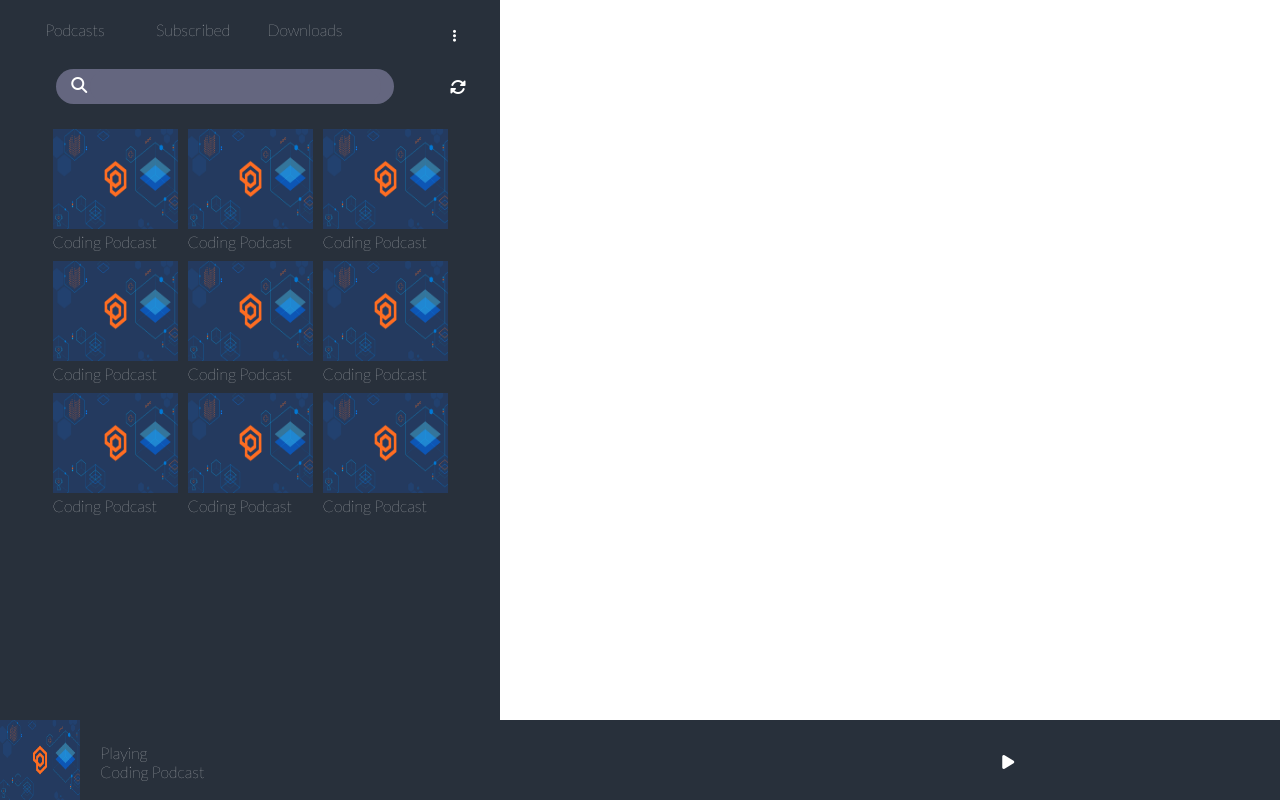
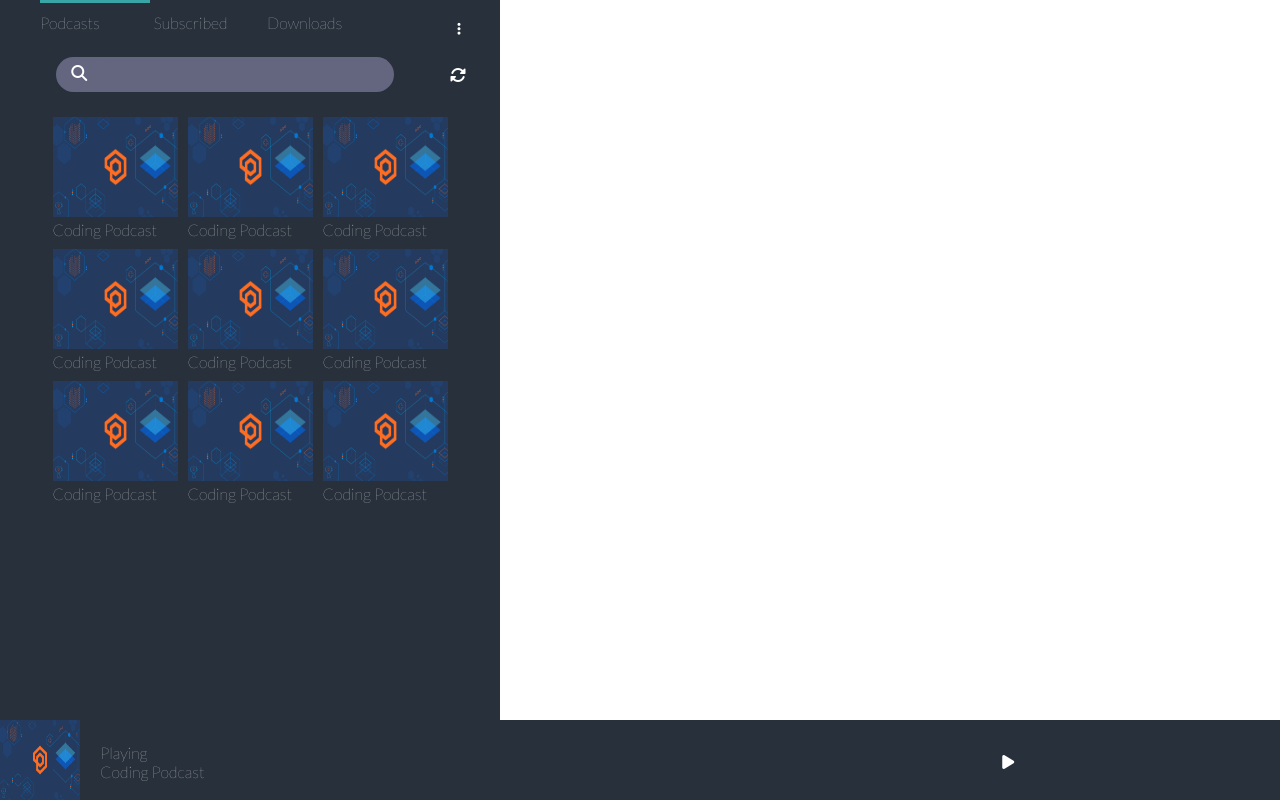
Before and after one commit to cjislegit/PodVana, a PHP site: page / in a window 1280 px wide. Run offline with PHP 8.4, Linux system fonts and the light colour scheme; some libraries are stand-ins or nearby versions.

Commit message:
Removed nav top padding of 10 and add ul padding of 10

```diff
--- a/index.html
+++ b/index.html
@@ -16,9 +16,9 @@
     <header>
       <nav>
         <ul>
-          <li><a href="">Podcasts</a></li>
-          <li><a href="">Subscribed</a></li>
-          <li><a href="">Downloads</a></li>
+          <li class="podcasts"><a href="">Podcasts</a></li>
+          <li class="subscribed"><a href="">Subscribed</a></li>
+          <li class="downloads"><a href="">Downloads</a></li>
           <li>
             <a href=""><i class="fas fa-ellipsis-v fa-sm"></i></a>
           </li>
--- a/styles.css
+++ b/styles.css
@@ -16,8 +16,6 @@ html {
 
 nav {
   background-color: #28303b;
-  padding: 5px;
-  padding-top: 20px;
   width: 100%;
   box-sizing: border-box;
 }
@@ -31,6 +29,7 @@ nav ul {
 nav li {
   width: 24%;
   display: inline-block;
+  padding-top: 10px;
 }
 
 nav a {
@@ -41,6 +40,10 @@ nav a {
 nav i {
   float: right;
   padding-right: 30px;
+}
+
+nav .podcasts {
+  border-top: solid #39a5a5;
 }
 
 /* Search Styles */
```
